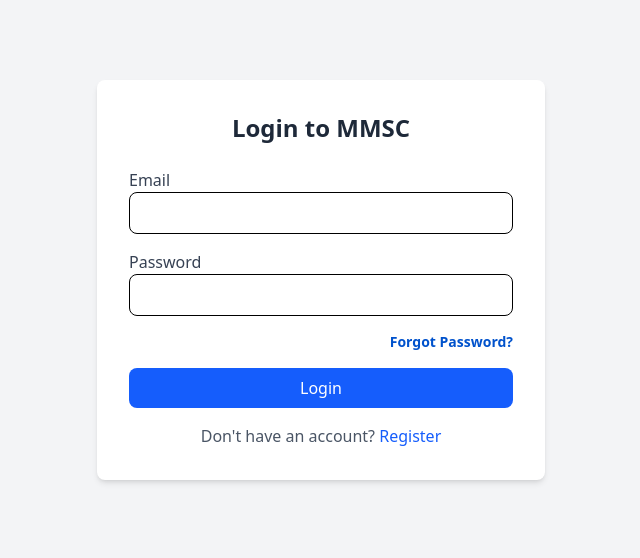
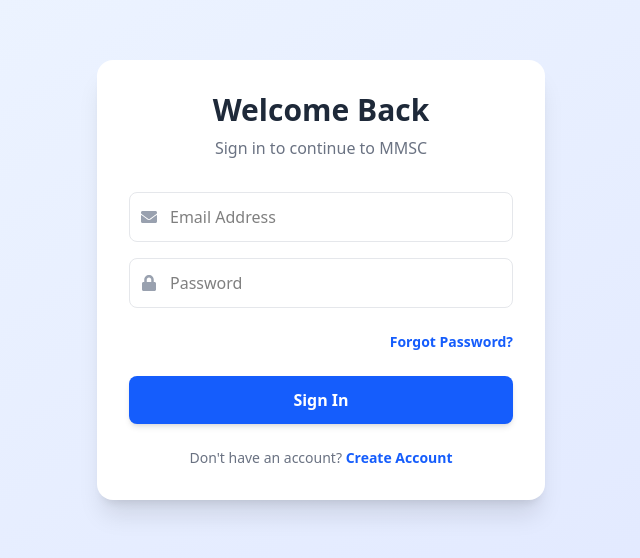
Before and after one commit to Aakashsaini177/MMSC, a React (Vite) app in the folder client/: page /login in a window 1280 px wide. Shown: the part 120-678 px from the top of the page, without its empty margins (319-959 px from the left). Built offline with nearby package versions, Linux system fonts and the light colour scheme; no server answers.

Commit message:
improve login ui

```diff
--- a/client/src/api.js
+++ b/client/src/api.js
@@ -19,4 +19,16 @@ api.interceptors.request.use(
   (error) => Promise.reject(error)
 );
 
+// Add a response interceptor to handle 401 errors
+api.interceptors.response.use(
+  (response) => response,
+  (error) => {
+    if (error.response && error.response.status === 401) {
+      localStorage.removeItem("token");
+      window.location.href = "/login";
+    }
+    return Promise.reject(error);
+  }
+);
+
 export default api;
--- a/client/src/pages/Login.jsx
+++ b/client/src/pages/Login.jsx
@@ -2,72 +2,99 @@ import { useState } from "react";
 import { useAuth } from "../context/AuthProvider";
 import { useNavigate, Link } from "react-router-dom";
 import { toast } from "react-toastify";
+import { FaEnvelope, FaLock } from "react-icons/fa";
 
 const Login = () => {
   const [email, setEmail] = useState("");
   const [password, setPassword] = useState("");
+  const [isLoading, setIsLoading] = useState(false);
   const { login } = useAuth();
   const navigate = useNavigate();
 
   const handleSubmit = async (e) => {
     e.preventDefault();
+    setIsLoading(true);
     try {
       await login(email, password);
       toast.success("Logged in successfully");
       navigate("/dashboard");
     } catch (error) {
       toast.error(error.response?.data?.message || "Login failed");
+    } finally {
+      setIsLoading(false);
     }
   };
 
   return (
-    <div className="min-h-screen flex items-center justify-center bg-gray-100">
-      <div className="bg-white p-8 rounded-lg shadow-md w-full max-w-md">
-        <h2 className="text-2xl font-bold mb-6 text-center text-gray-800">
-          Login to MMSC
-        </h2>
-        <form onSubmit={handleSubmit} className="space-y-4">
-          <div>
-            <label className="block text-gray-700">Email</label>
+    <div className="min-h-screen flex items-center justify-center bg-gradient-to-br from-blue-50 to-indigo-100 p-4">
+      <div className="bg-white w-full max-w-md rounded-2xl shadow-xl overflow-hidden">
+        <div className="p-8">
+          <div className="text-center mb-8">
+            <h2 className="text-3xl font-bold text-gray-800">Welcome Back</h2>
+            <p className="text-gray-500 mt-2">Sign in to continue to MMSC</p>
+          </div>
+
+          <form onSubmit={handleSubmit} className="space-y-6">
+            <div className="space-y-4">
+              <div className="relative">
+                <div className="absolute inset-y-0 left-0 pl-3 flex items-center pointer-events-none text-gray-400">
+                  <FaEnvelope />
+                </div>
                 <input
                   type="email"
                   value={email}
                   onChange={(e) => setEmail(e.target.value)}
-              className="w-full px-4 py-2 border rounded-lg focus:outline-none focus:ring-2 focus:ring-blue-500"
+                  placeholder="Email Address"
+                  className="w-full pl-10 pr-4 py-3 border border-gray-200 rounded-lg focus:outline-none focus:ring-2 focus:ring-blue-500 focus:border-transparent transition-all"
                   required
                 />
               </div>
-          <div>
-            <label className="block text-gray-700">Password</label>
+
+              <div className="relative">
+                <div className="absolute inset-y-0 left-0 pl-3 flex items-center pointer-events-none text-gray-400">
+                  <FaLock />
+                </div>
                 <input
                   type="password"
                   value={password}
                   onChange={(e) => setPassword(e.target.value)}
-              className="w-full px-4 py-2 border rounded-lg focus:outline-none focus:ring-2 focus:ring-blue-500"
+                  placeholder="Password"
+                  className="w-full pl-10 pr-4 py-3 border border-gray-200 rounded-lg focus:outline-none focus:ring-2 focus:ring-blue-500 focus:border-transparent transition-all"
                   required
                 />
               </div>
+            </div>
+
             <div className="flex justify-end">
               <Link
                 to="/forgot-password"
-              className="text-sm text-brand-primary font-bold hover:underline"
+                className="text-sm text-blue-600 font-semibold hover:text-blue-800 hover:underline"
               >
                 Forgot Password?
               </Link>
             </div>
+
             <button
               type="submit"
-            className="w-full bg-blue-600 text-white py-2 rounded-lg hover:bg-blue-700 transition duration-200"
+              disabled={isLoading}
+              className={`w-full bg-blue-600 hover:bg-blue-700 text-white font-semibold py-3 rounded-lg transition-colors shadow-md hover:shadow-lg transform hover:-translate-y-0.5 duration-200 ${
+                isLoading ? "opacity-70 cursor-not-allowed" : ""
+              }`}
             >
-            Login
+              {isLoading ? "Signing in..." : "Sign In"}
             </button>
           </form>
-        <p className="mt-4 text-center text-gray-600">
+
+          <div className="mt-6 text-center text-sm text-gray-500">
             Don't have an account?{" "}
-          <Link to="/register" className="text-blue-600 hover:underline">
-            Register
+            <Link
+              to="/register"
+              className="text-blue-600 hover:text-blue-800 font-semibold hover:underline"
+            >
+              Create Account
             </Link>
-        </p>
+          </div>
+        </div>
       </div>
     </div>
   );
--- a/client/src/pages/Register.jsx
+++ b/client/src/pages/Register.jsx
@@ -13,6 +13,7 @@ const Register = () => {
   });
 
   const [error, setError] = useState("");
+  const [isLoading, setIsLoading] = useState(false);
   const navigate = useNavigate();
   const { register } = useAuth();
 
@@ -31,12 +32,15 @@ const Register = () => {
       return;
     }
 
+    setIsLoading(true);
     try {
       await register(userData.username, userData.email, userData.password);
       toast.success("Registered successfully");
       navigate("/dashboard");
     } catch (err) {
       setError(err.response?.data?.message || "Something went wrong");
+    } finally {
+      setIsLoading(false);
     }
   };
 
@@ -120,9 +124,12 @@ const Register = () => {
 
             <button
               type="submit"
-              className="w-full bg-blue-600 hover:bg-blue-700 text-white font-semibold py-3 rounded-lg transition-colors shadow-md hover:shadow-lg transform hover:-translate-y-0.5 duration-200"
+              disabled={isLoading}
+              className={`w-full bg-blue-600 hover:bg-blue-700 text-white font-semibold py-3 rounded-lg transition-colors shadow-md hover:shadow-lg transform hover:-translate-y-0.5 duration-200 ${
+                isLoading ? "opacity-70 cursor-not-allowed" : ""
+              }`}
             >
-              Sign Up
+              {isLoading ? "Creating Account..." : "Sign Up"}
             </button>
           </form>
 
```
Also changed, not shown: 2 other files (tests, documents, lock files or other folders). Lines whose indentation alone changed are shown as unchanged.
